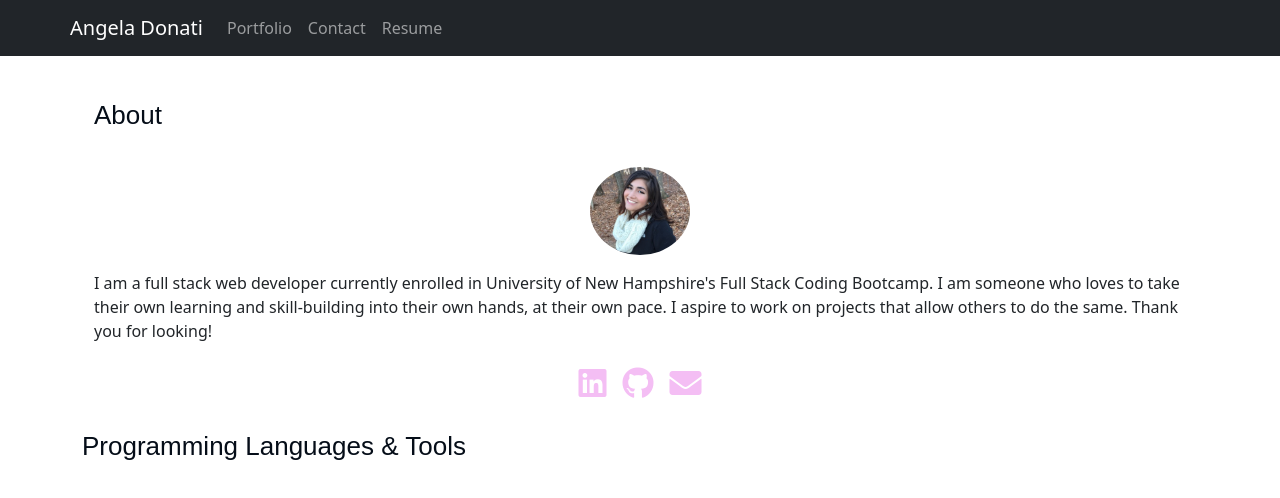
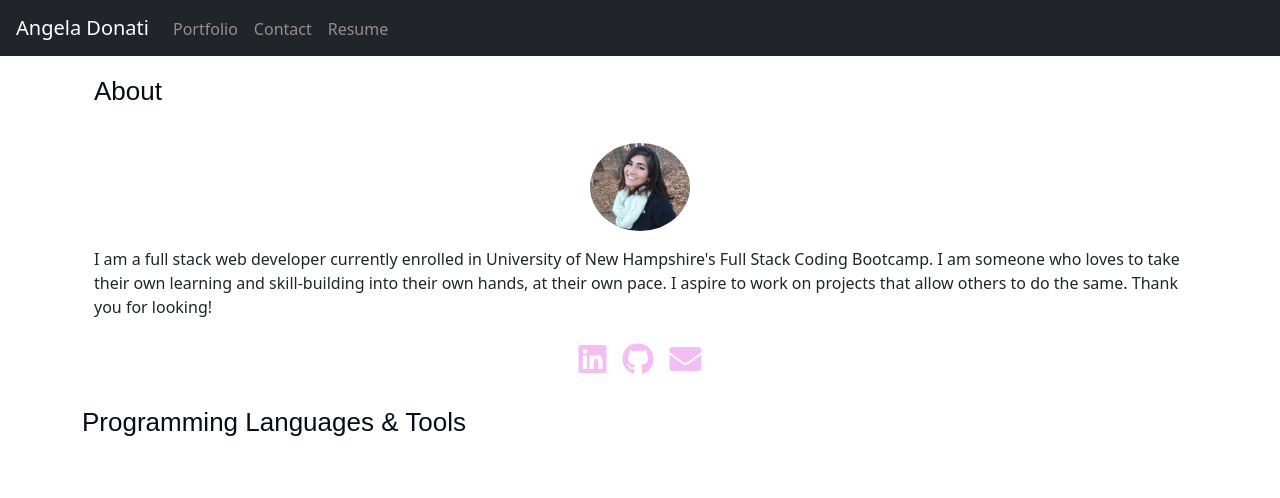
Before and after one commit to a-donati/react-portfolio, a React (Create React App) app: page / in a window 1280 px wide. Shown: the top 498 px of the page. Built offline with nearby package versions, Linux system fonts and the light colour scheme; some icons are missing; the HTML template or start-up script is replaced by a standard one.

Commit message:
fix navigation

```diff
--- /dev/null
+++ b/src/components/Navigation/Navigation.css
@@ -0,0 +1,9 @@
+.nav-item {
+    color: #938f8f;
+    text-decoration: none;
+    transition: color .15s ease-in-out,background-color .15s ease-in-out,
+}
+
+.nav-item:hover {
+    color: white;
+}
--- a/src/components/Navigation/Navigation.jsx
+++ b/src/components/Navigation/Navigation.jsx
@@ -1,30 +1,27 @@
 import React from "react";
-import { HashRouter, Link } from 'react-router-dom';
+import { Link } from 'react-router-dom';
 import resume from '../../files/angela-donati-portfolio-resume.docx.pdf';
-import Navbar from 'react-bootstrap/Navbar'
-import Container from 'react-bootstrap/Container'
-import Nav from 'react-bootstrap/Nav'
-
-function Navigation () {
-  return (
-<>
-
-    <Navbar bg="dark" variant="dark">
-    <Container>
-    <Navbar.Brand to="/">Angela Donati</Navbar.Brand>
-    <Nav className="me-auto">
-      <Nav.Link to="/Portfolio">Portfolio</Nav.Link>
-      <Nav.Link to="/Contact">Contact</Nav.Link>
-      <Nav.Link href={resume}>Resume</Nav.Link>
+import './Navigation.css'
 
 
-    </Nav>
-    </Container>
-  </Navbar>
-  <br />
 
-  </>);
+function Navigation() {
+  return (
+
+
+    <nav className="navbar navbar-dark bg-dark navbar-inverse d-block">
+
+      <Link to="/" className="navbar-brand">Angela Donati</Link>
+      <Link to="/Portfolio" className="nav-item m-2">Portfolio</Link>
+      <Link to="/Contact" className="nav-item m-2">Contact</Link>
+      <Link to={resume} className="nav-item m-2">Resume</Link>
+
+    </nav>
+
+
+  );
 
 }
 
+
 export default Navigation
```
Also changed, not shown: 7 other files (tests, documents, lock files or other folders).
